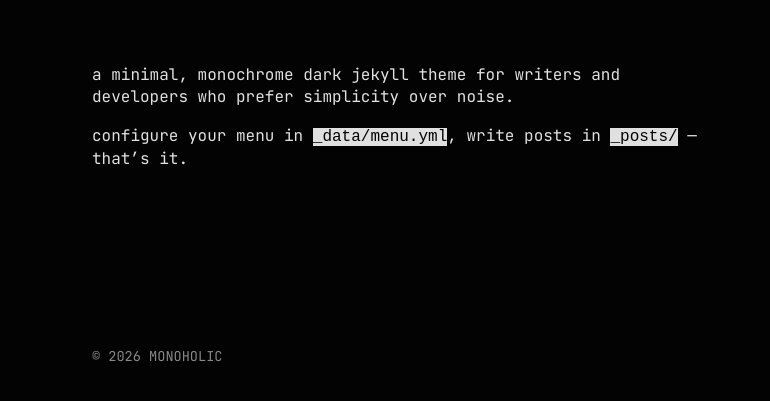
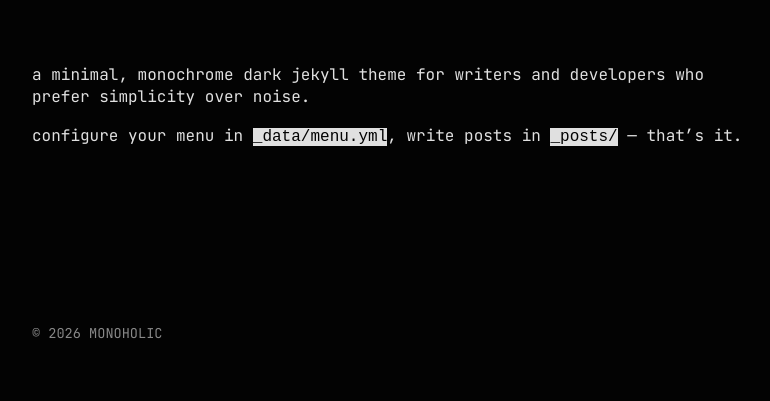
Before and after one commit to stiermid/monoholic, a Jekyll site: the page built from about.md, in a window 1280 px wide. Shown: the top 401 px of the page, without its empty margins (240-1010 px from the left). Built offline with Jekyll 4.4.1, drawn with Linux system fonts in a browser that asks for light colours; our own code applies the rules of GitHub Pages for plain Markdown files.

Commit message:
style: change content-width to 800 (#27)

```diff
--- a/_sass/_variables.scss
+++ b/_sass/_variables.scss
@@ -22,5 +22,5 @@
   --space-3xl: 4rem;
 
   // Layout
-  --content-width: 680px;
+  --content-width: 800px;
 }
```
